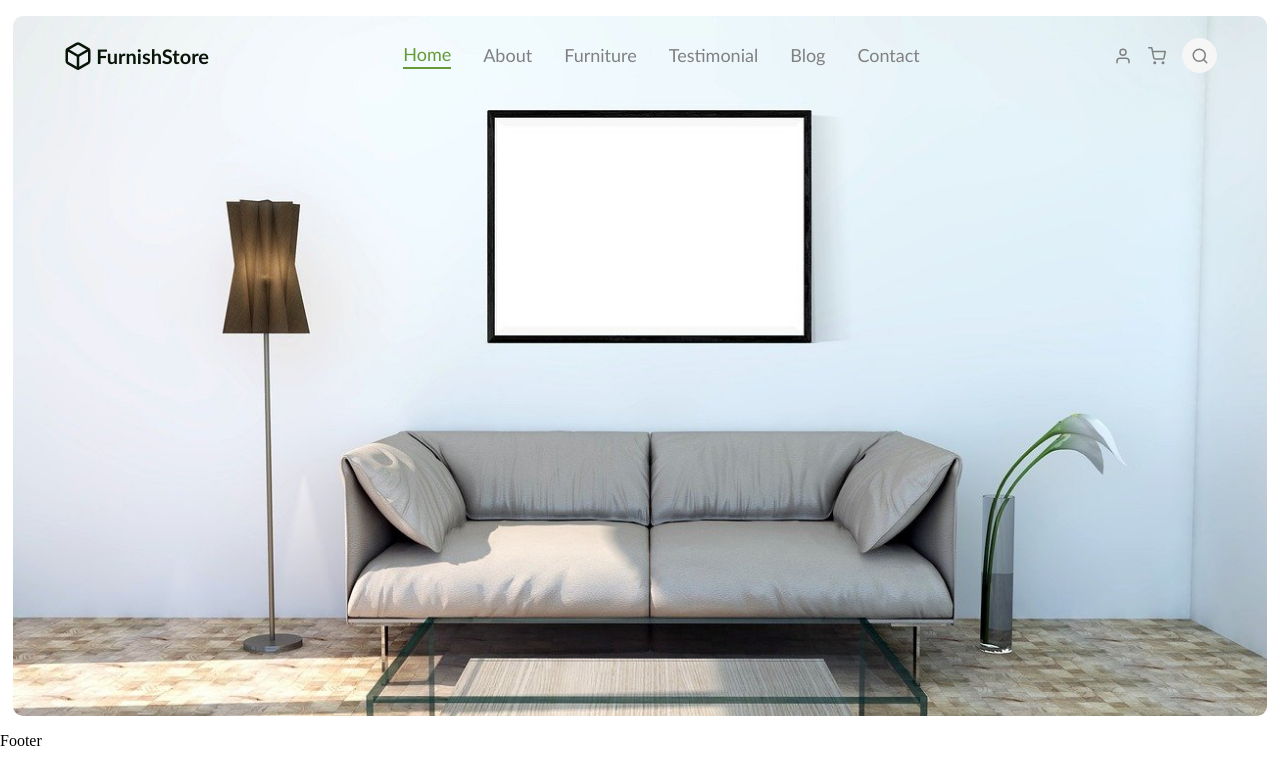
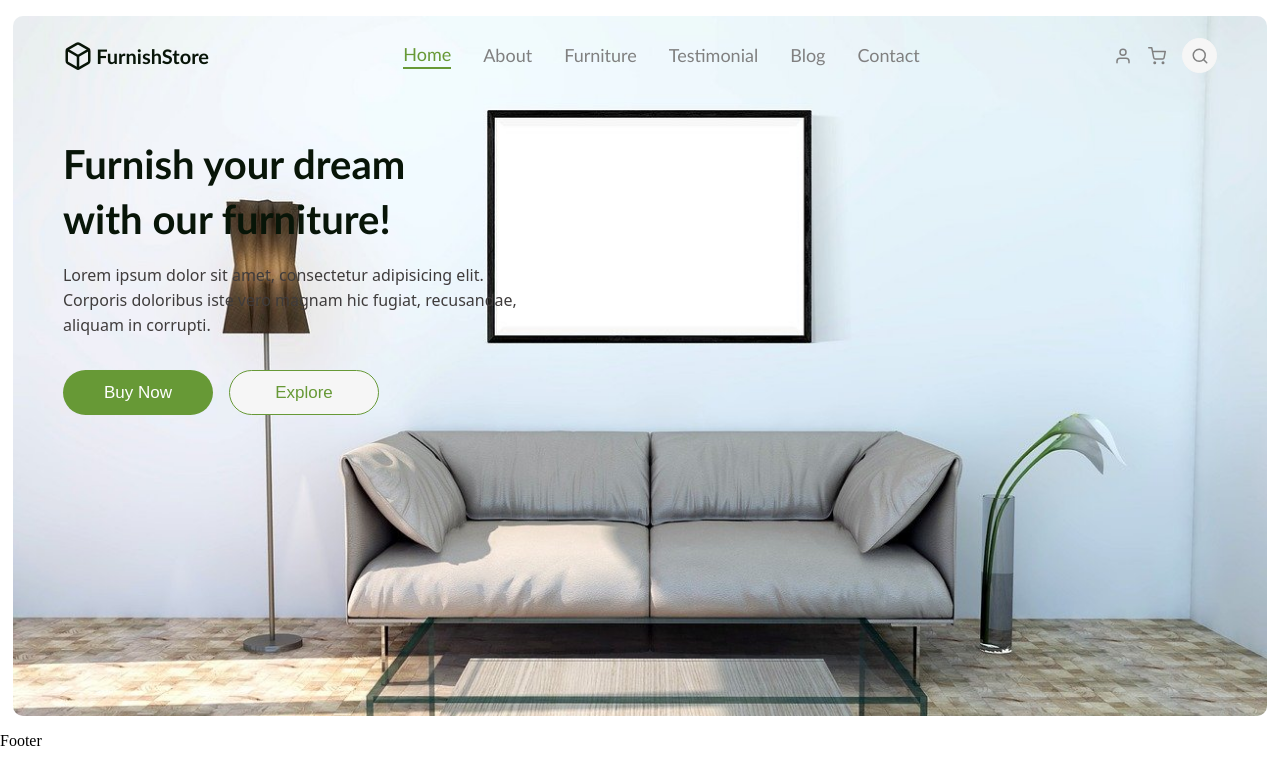
Before and after one commit to techshomez/furnishstore, a React (Vite) app: page / in a window 1280 px wide. Shown: the top 784 px of the page. Built offline with nearby package versions, Linux system fonts and the light colour scheme.

Commit message:
banner component;

```diff
--- a/src/components/common/navbar/index.jsx
+++ b/src/components/common/navbar/index.jsx
@@ -10,6 +10,7 @@ import {
   FiX,
 } from "react-icons/fi";
 import { useState } from "react";
+import Banner from "../../home/banner";
 
 const Header = () => {
   const [openMenu, SetOpenMenu] = useState("middle");
@@ -63,6 +64,7 @@ const Header = () => {
               </i>
             </div>
           </nav>
+          <Banner />
         </header>
       </main>
     </>
--- /dev/null
+++ b/src/components/home/banner/banner.scss
@@ -0,0 +1,63 @@
+.banner {
+  margin-top: 4rem;
+  display: flex;
+  flex-direction: column;
+  gap: 1rem;
+  justify-content: flex-start;
+  align-items: flex-start;
+
+  h1 {
+    font-size: 40px;
+    line-height: 55px;
+    font-weight: 700;
+    color: var(--black);
+    font-family: "Gill Sans", "Gill Sans MT", Calibri, "Trebuchet MS",
+      sans-serif;
+  }
+
+  article {
+    width: 40%;
+    font-size: 16px;
+    line-height: 25px;
+    font-weight: 400;
+    color: #3f3c3c;
+    font-family: system-ui, -apple-system, BlinkMacSystemFont, "Segoe UI",
+      Roboto, Oxygen, Ubuntu, Cantarell, "Open Sans", "Helvetica Neue",
+      sans-serif;
+  }
+
+  .banner__cta {
+    display: flex;
+    align-items: center;
+    gap: 1rem;
+    margin-top: 1rem;
+
+    button:nth-child(1) {
+      width: 150px;
+      height: 45px;
+      color: var(--white);
+      border-radius: 50px;
+      background-color: var(--green);
+
+      &:hover {
+        color: var(--green);
+        background-color: var(--deep_white);
+        border: 1px solid var(--green);
+      }
+    }
+
+    button:nth-child(2) {
+      width: 150px;
+      height: 45px;
+      border-radius: 50px;
+      color: var(--green);
+      background-color: var(--deep_white);
+      border: 1px solid var(--green);
+
+      &:hover {
+        color: var(--white);
+        background-color: var(--green);
+      }
+    }
+  }
+}
--- /dev/null
+++ b/src/components/home/banner/index.jsx
@@ -0,0 +1,22 @@
+import "./banner.scss";
+
+const Banner = () => {
+  return (
+    <section className="banner">
+      <h1>
+        Furnish your dream <br />
+        with our furniture!
+      </h1>
+      <article>
+        Lorem ipsum dolor sit amet, consectetur adipisicing elit. Corporis
+        doloribus iste vero magnam hic fugiat, recusandae, aliquam in corrupti.
+      </article>
+      <div className="banner__cta">
+        <button>Buy Now</button>
+        <button>Explore</button>
+      </div>
+    </section>
+  );
+};
+
+export default Banner;
--- a/src/index.scss
+++ b/src/index.scss
@@ -21,3 +21,12 @@ a {
   background-color: #fff;
   border-radius: 20px;
 }
+
+button {
+  width: 120px;
+  height: 42px;
+  border: none;
+  font-size: 17px;
+  font-weight: 500;
+  cursor: pointer;
+}
```
